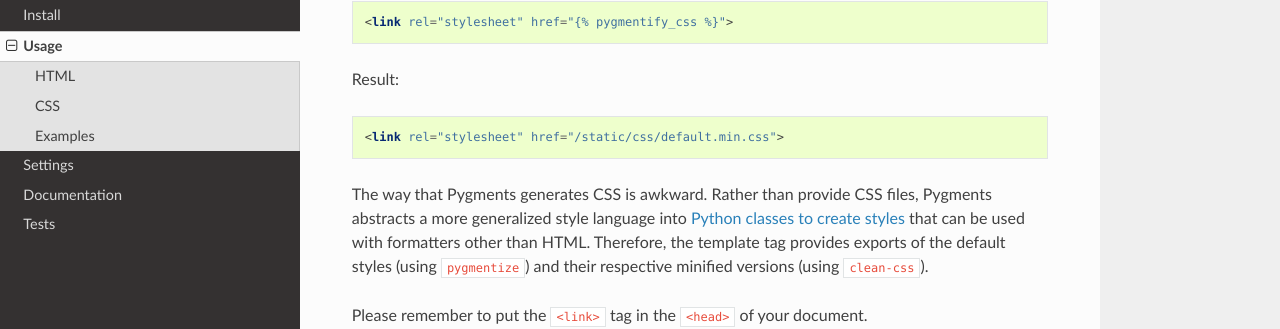
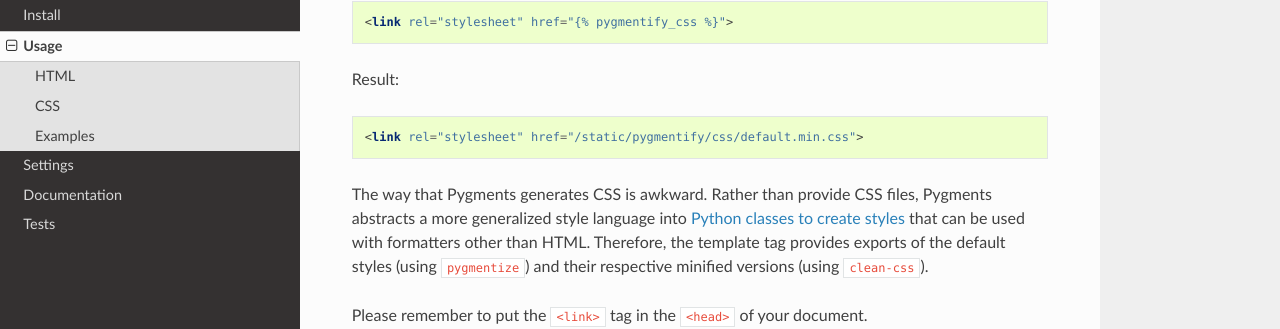
Before and after one commit to richardcornish/django-pygmentify, a Sphinx documentation site: the page built from docs/usage.rst, in a window 1280 px wide and 900 px high, scrolled down 1012 px. Shown: the part 130-459 px from the top of the window. Built offline with Sphinx 7.4.7 and the Read the Docs theme 2.0.0, drawn with Linux system fonts in a browser that asks for light colours.

Commit message:
Fixed typo to static files

```diff
--- a/docs/usage.rst
+++ b/docs/usage.rst
@@ -50,7 +50,7 @@
 
 .. code-block:: html
 
-   <link rel="stylesheet" href="/static/css/default.min.css">
+   <link rel="stylesheet" href="/static/pygmentify/css/default.min.css">
 
 The way that Pygments generates CSS is awkward. Rather than provide CSS files, Pygments abstracts a more generalized style language into `Python classes to create styles <http://pygments.org/docs/styles/>`_ that can be used with formatters other than HTML. Therefore, the template tag provides exports of the default styles (using |pygmentize|_) and their respective minified versions (using |cleancss|_).
 
```
